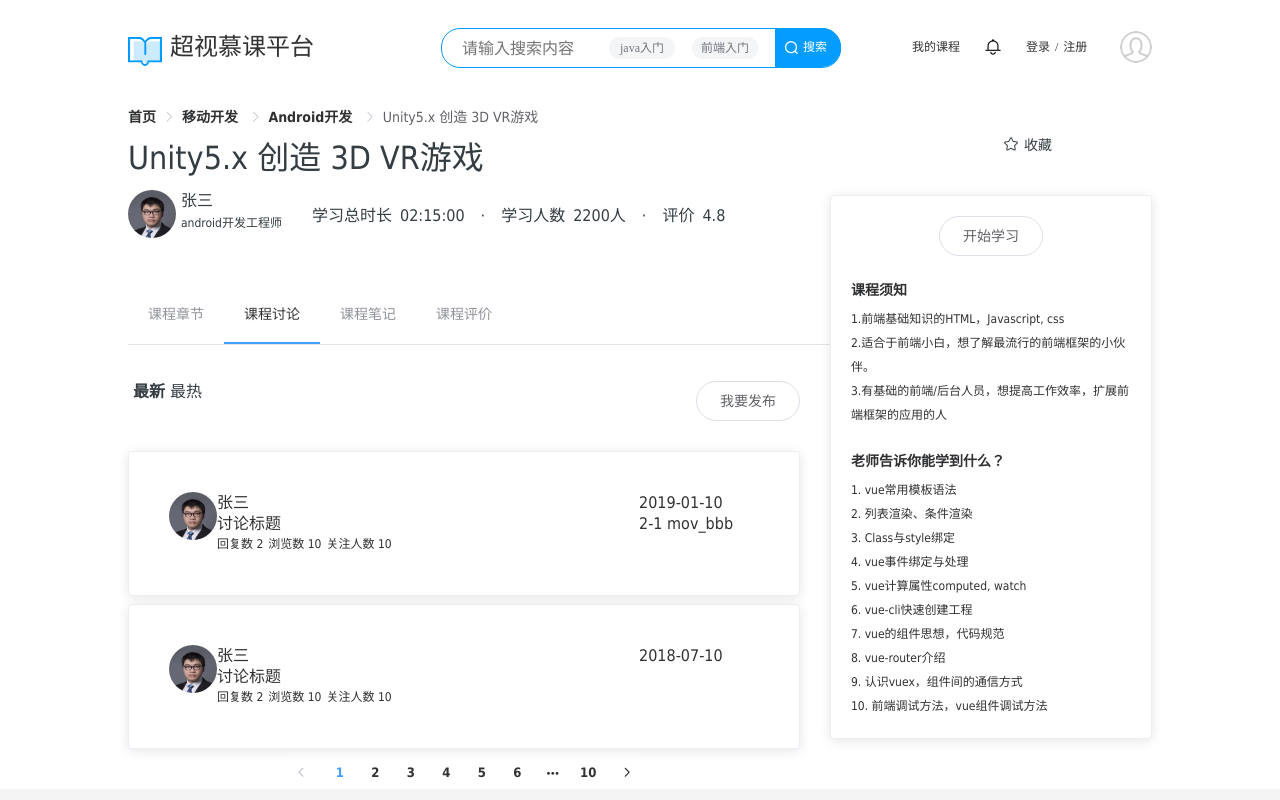
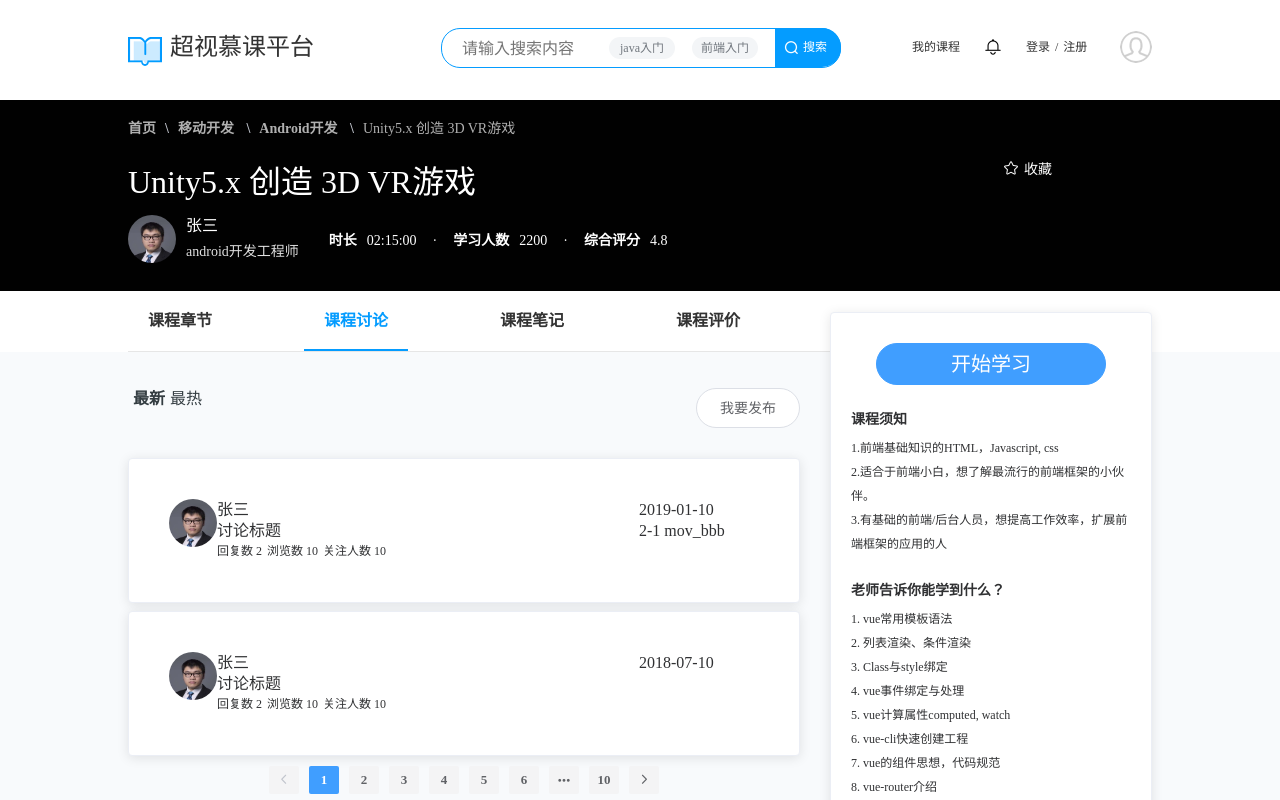
Before and after one commit to clummm/mooc, a Vue app: page /course/1/forum in a window 1280 px wide. Shown: the top 800 px of the page. Built offline with nearby package versions, Linux system fonts and the light colour scheme; a small style sheet from the web is missing; what vue-quill-editor would draw is missing.

Commit message:
初步完成课时详情页与课时播放页的布局

```diff
--- a/public/css/reset.css
+++ b/public/css/reset.css
@@ -122,3 +122,9 @@ html, body {
 .right {
   float: right;
 }
+
+/* 定宽居中 */
+.fixed-center-wrapper {
+  width: 1024px;
+  margin: auto;
+}
--- a/src/components/course/catalog/catalog.vue
+++ b/src/components/course/catalog/catalog.vue
@@ -106,7 +106,7 @@
           top 0
           left 0
           &:hover
-            background-color silver
+            background-color #E0F3FF
           .learningState
             position absolute
             right 10px
--- a/src/components/course/comments/comments.vue
+++ b/src/components/course/comments/comments.vue
@@ -76,6 +76,7 @@
     </div>
     <div class="pagination">
       <el-pagination
+        background="false"
         layout="prev, pager, next"
         :total="commentsNum"
         :current-page="currentPage"
--- a/src/components/course/course.vue
+++ b/src/components/course/course.vue
@@ -1,8 +1,10 @@
 <!-- 课程页 -->
 <template>
   <div class="course-wrapper">
+    <div class="course-header">
+      <div class="fixed-center-wrapper">
         <div class="breadcrumb">
-      <el-breadcrumb separator-class="el-icon-arrow-right">
+          <el-breadcrumb separator="\">
             <el-breadcrumb-item :to="{ path: '/' }">首页</el-breadcrumb-item>
             <el-breadcrumb-item :to="{name: 'category', params: {cid: course.category1.id}}">
               {{course.category1.name}}
@@ -28,15 +30,15 @@
               </div>
             </div>
             <div class="info-item">
-          <span class="meta">学习总时长</span>
+              <span class="meta">时长</span>
               <span class="meta-value">{{timeFormatter(course.totalTime)}}</span>
             </div>
             <div class="info-item">
               <span class="meta">学习人数</span>
-          <span class="meta-value">{{course.learningCount}}人</span>
+              <span class="meta-value">{{course.learningCount}}</span>
             </div>
             <div class="info-item">
-          <span class="meta">评价</span>
+              <span class="meta">综合评分</span>
               <span class="meta-value">{{course.rating}}</span>
             </div>
           </div>
@@ -47,18 +49,21 @@
             </div>
           </div>
         </div>
+      </div>
+    </div>
     <div class="course-info-menu">
-      <el-menu :default-active="this.$route.name" mode="horizontal" @select="handleSelect">
+      <el-menu :default-active="this.$route.name" mode="horizontal"
+               active-text-color="#049CFF" text-color="#333333" @select="handleSelect">
         <el-menu-item index="course">课程章节</el-menu-item>
         <el-menu-item index="forum">课程讨论</el-menu-item>
         <el-menu-item index="notes">课程笔记</el-menu-item>
         <el-menu-item index="comments">课程评价</el-menu-item>
       </el-menu>
     </div>
-    <div class="course-info-main">
+    <div class="course-info-main fixed-center-wrapper">
       <el-card class="aside">
         <div class="learn">
-          <el-button round @click="playVideo">{{course.leavePosition ? '继续学习' : '开始学习'}}</el-button>
+          <el-button type="primary" round @click="playVideo">{{course.leavePosition ? '继续学习' : '开始学习'}}</el-button>
         </div>
         <div class="course-info-tip">
           <dl class="needToKnow">
@@ -89,6 +94,7 @@
             </template>
             <template v-slot:pagination="listSlotProps">
               <el-pagination
+                background="false"
                 layout="prev, pager, next"
                 :total="listSlotProps.totalNum"
                 :current-page="listSlotProps.currentPage"
@@ -192,13 +198,21 @@
 
 <style lang="stylus" scoped>
   .course-wrapper
-    width 1024px
-    margin auto
+    background-color #F8FAFC
+    font-family PingFangSC-Regular
+    padding-bottom 20px
+
+    .course-header
+      background-color #010101
+      color #FFFFFF
 
     .breadcrumb
-      margin 10px 10px 10px 0
+      padding 22px 0
+      .el-breadcrumb
+        .el-breadcrumb__item>>>.el-breadcrumb__inner
+            color #B0B0B0
     .course-info
-      height 150px
+      padding-bottom 23px
       position relative
       left 0
       top 0
@@ -206,7 +220,7 @@
         font-size 32px
         font-weight 400
         line-height 48px
-        padding-bottom 8px
+        padding-bottom 9px
       .brief-info
         .lector-info
           float left
@@ -218,22 +232,27 @@
               height 48px
               border-radius 100%
           .lector-rside
-            margin-left 5px
+            margin-left 10px
             float left
             .lector-name
               display block
+              padding-bottom 4px
+              font-family PingFangSC-Medium
             .lector-job
-              font-size 12px
+              font-size 14px
+              color #E0E0E0
         .info-item
           float left
           position relative
           top 15px
           margin-right 16px
+          font-size 14px
           &:after
             margin-left 16px
             content "·"
           .meta
-            padding-right: 8px
+            padding-right 10px
+            font-weight 600
           &:last-child
             &:after
               display none
@@ -249,6 +268,17 @@
           margin-left 5px
           font-size 14px
 
+    .course-info-menu
+      background-color #FFFFFF
+      .el-menu
+        margin auto
+        width 1024px
+        .el-menu-item
+          font-size 16px
+          font-weight 700
+          font-family PingFangSC-Medium
+          margin-right 72px
+
     .course-info-main
       position relative
       top 0
@@ -258,11 +288,19 @@
         padding-right 352px
       .aside
         position absolute
-        top -150px
+        top -40px
         right 0
         width 320px
+        padding 10px 0
         .learn
           text-align center
+          .el-button.is-round
+            width 230px
+            padding 10px 0
+            border-radius 24px
+            font-size 20px
+            font-family PingFangSC-Regular
+            font-weight 500
         .course-info-tip
           dl
             margin-top 24px
--- a/src/components/course/forum/forum.vue
+++ b/src/components/course/forum/forum.vue
@@ -321,6 +321,7 @@
 
     .pagination
       text-align center
+
     .publish-dialog
       .title
         margin-bottom 8px
--- a/src/components/courseVideo/courseVideo.vue
+++ b/src/components/courseVideo/courseVideo.vue
@@ -51,7 +51,7 @@
   import publishNote from './publishNote/publishNote'
   import selfTest from './selfTest/selfTest'
   import subtitles from './subtitles/subtitles'
-  import keywordTag from '../keywordTag/keywordTag'
+  import keywordTag from '../keyword/keywordTag/keywordTag'
 
   export default {
     name: 'courseVideo',
```
Also changed, not shown: src/components/course/catalog/play_empty.png (added), src/components/course/catalog/play_full.png (added). Lines whose indentation alone changed are shown as unchanged.
